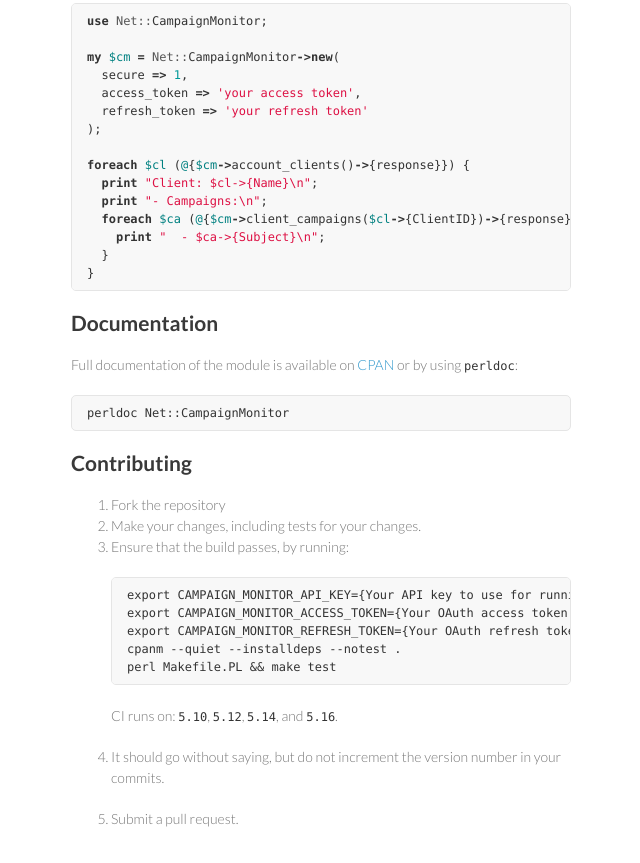
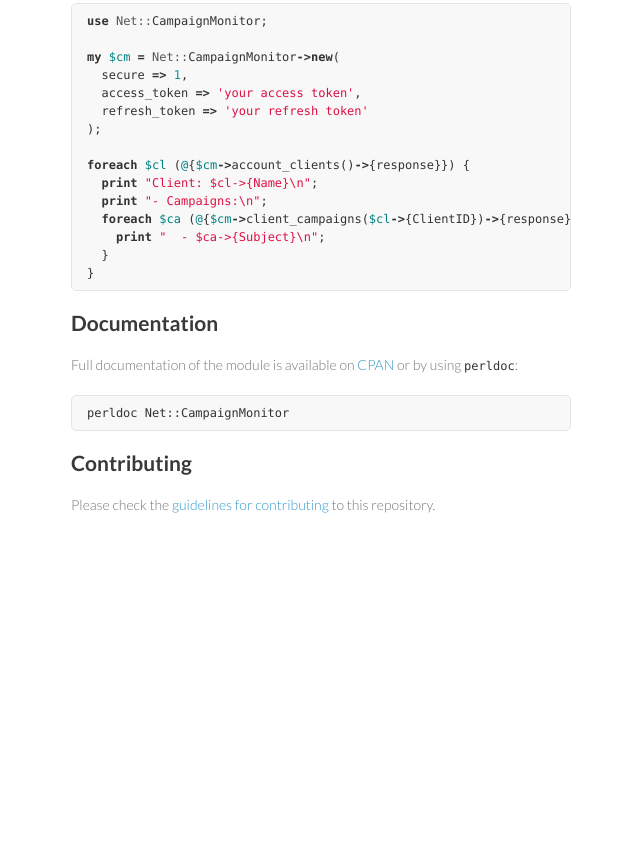
Before and after one commit to campaignmonitor/createsend-perl, a plain HTML site: page index.html in a window 1280 px wide. Shown: the part 2377-3240 px from the top of the page, without its empty margins (499-1139 px from the left). After the commit the page ends 2962 px from the top, so only its background shows below. Drawn offline with Linux system fonts and the light colour scheme.

```diff
--- a/index.html
+++ b/index.html
@@ -143,24 +143,7 @@
 
 <h2>Contributing</h2>
 
-<ol>
-<li>Fork the repository</li>
-<li>Make your changes, including tests for your changes.</li>
-<li>
-<p>Ensure that the build passes, by running:</p>
-
-<pre><code>export CAMPAIGN_MONITOR_API_KEY={Your API key to use for running the tests}
-export CAMPAIGN_MONITOR_ACCESS_TOKEN={Your OAuth access token for running the tests}
-export CAMPAIGN_MONITOR_REFRESH_TOKEN={Your OAuth refresh token for running the tests}
-cpanm --quiet --installdeps --notest .
-perl Makefile.PL &amp;&amp; make test
-</code></pre>
-
-<p>CI runs on: <code>5.10</code>, <code>5.12</code>, <code>5.14</code>, and <code>5.16</code>.</p>
-</li>
-<li><p>It should go without saying, but do not increment the version number in your commits.</p></li>
-<li><p>Submit a pull request.</p></li>
-</ol>
+<p>Please check the <a href="https://github.com/campaignmonitor/createsend-perl/blob/master/CONTRIBUTING.md">guidelines for contributing</a> to this repository.</p>
       </section>
       <footer>
         <p>This project is maintained by <a href="https://github.com/campaignmonitor">campaignmonitor</a></p>
```
Also changed, not shown: params.json (+1 -1 lines).
